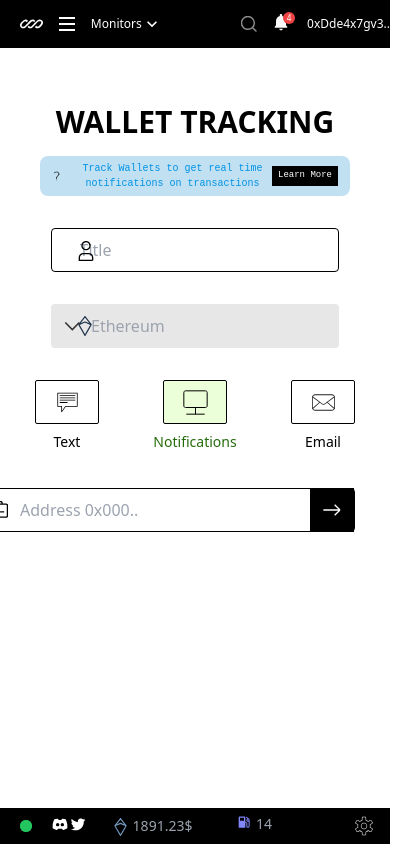
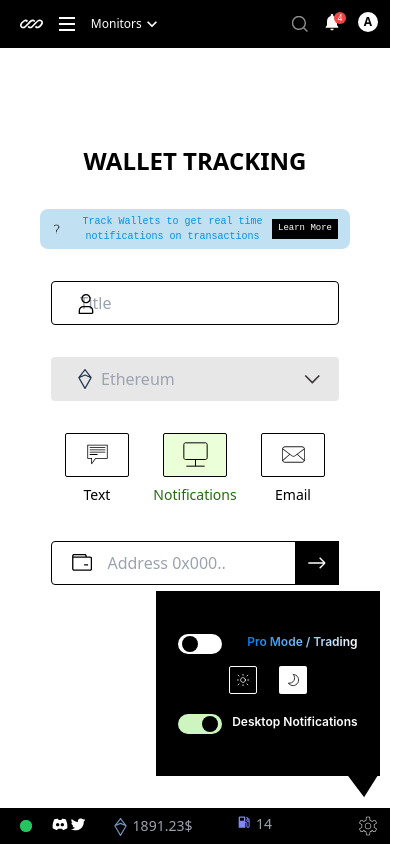
Before and after one commit to Aimun-Aziz/TokenMarketplace, a website built with Vite: page WalletTracking.html in a window 390 px wide. Shown: the whole page, 419 px wide, since content can reach past the window. Built offline with nearby package versions, Linux system fonts and the light colour scheme.

Commit message:
wallet and trackwallet pg updated (responsive)

```diff
--- a/Wallet.html
+++ b/Wallet.html
@@ -5,7 +5,7 @@
     <meta charset="UTF-8">
     <meta name="viewport" content="width=device-width, initial-scale=1.0">
     <link rel="stylesheet" href="/Css/tailwind.css">
-    <title>Track Wallet</title>
+    <title>Wallet</title>
 </head>
 
 <body>
@@ -63,8 +63,8 @@
                     4</div>
             </div>
 
-            <div class="address text-white text-xs flex justify-end items-center">
-                <p>0xDde4x7gv3..</p>
+            <div class="min-[320px]:w-5 min-[320px]:h-5 min-[320px]:mr-3 md:mr-0 md:w-7 md:h-7 bg-white rounded-full mt-3 text-black text-xs flex justify-center font-bold items-center">
+                <p>A</p>
             </div>
         </div>
         <!-- </div> -->
@@ -98,23 +98,25 @@
 
     <!-- -----Body------ -->
 
-    <div class="main flex flex-col w-full h-[90vh] justify-center items-center ">
+    <div class="main flex flex-col w-full h-[70vh] justify-center items-center ">
+
+        <!-- <div class="flex flex-col items-center h-[100%]"></div> -->
 
         <div>
-            <img class="w-64 h-44" src="/images/TractWallet/WalletAlert.svg" alt="">
+            <img class="min-[320px]:w-40 min-[320px]:h-36 md:w-64 md:h-44" src="/images/TractWallet/WalletAlert.svg" alt="">
         </div>
 
-        <div class="">
-            <span class="text-black font-extrabold text-4xl font-inter"> WALLET ALERTS</span>
+        <div class="mt-9">
+            <span class="text-black font-extrabold min-[320px]:text-2xl md:text-4xl font-inter"> WALLET ALERTS</span>
         </div>
 
         <div>
-            <p class="font-inter ">You are not currently tracking any wallets.</p>
+            <p class="font-inter min-[320px]:text-sm md:text-lg mt-6">You are not currently tracking any wallets.</p>
         </div>
 
-        <div class="button bg-black text-white flex justify-center items-center w-64 h-11 rounded-[4px]">
-            <img class="w-5 h-5 mx-2 mt-1" src="/images/TractWallet/plus.svg" alt="">
-            <span class="mx-1">Add Wallet To Watchlist</span>
+        <div class="button bg-black text-white mt-8 flex justify-center items-center min-[320px]:w-52 min-[320px]:h-9 md:w-64 md:h-11 rounded-[4px]">
+            <img class=" min-[320px]:w-4 min-[320px]:h-4  md:w-5 md:h-5 mx-2 mt-1" src="/images/TractWallet/plus.svg" alt="">
+            <span class="mx-1 min-[320px]:text-sm">Add Wallet To Watchlist</span>
         </div>
 
     </div>
--- a/WalletTracking.html
+++ b/WalletTracking.html
@@ -64,8 +64,8 @@
                     4</div>
             </div>
 
-            <div class="address text-white text-xs flex justify-end items-center">
-                <p>0xDde4x7gv3..</p>
+            <div class="min-[320px]:w-5 min-[320px]:h-5 min-[320px]:mr-3 md:mr-0 md:w-7 md:h-7 bg-white rounded-full mt-3 text-black text-xs flex justify-center font-bold items-center">
+                <p>A</p>
             </div>
         </div>
         <!-- </div> -->
@@ -74,45 +74,24 @@
 
     <!-- ---BODY---- -->
 
-    <div class="body flex flex-col justify-center items-center mt-14">
-        <div class="min-[320px]:text-3xl sm:text-4xl font-extrabold">
+    <div class="body flex flex-col justify-center items-center min-[320px]:h-[75vh] md:h-[65vh] lg:h-[83vh] ">
+        <div class="min-[320px]:text-2xl md:text-4xl font-extrabold">
             WALLET TRACKING
         </div>
 
-        <!-- <div class="bg-[#C1E1F3] rounded-lg min-[320px]:w-[426px] flex justify-center items-center font-pop mt-16 min-[320px]:h-9 md:h-10">
+         <div class="bg-[#C1E1F3] rounded-lg flex justify-start items-center min-[320px]:w-[310px] sm:w-[73%] md:w-[70%] lg:w-[50%] xl:w-[40%]  font-pop mt-8 h-10">
 
-            <div class="flex justify-between w-[100%]">
-            <div class="questionmark flex items-center">
-                <img class="w-4 h-3" src="/images/WalletTracking/_.svg" alt="">
+            <div class="exclamationmark min-[320px]:mx-3 sm:pl-3 flex items-center">
+                <img class=" min-[320px]:w-4 min-[320px]:h-4 md:w-5 md:h-5" src="/images/WalletTracking/_.svg" alt="">
             </div>
 
             <div class="text-[#0092E4]">
-                <p class="min-[320px]:text-[9px] md:text-sm flex justify-center items-center">
+                <p class=" min-[320px]:text-[10px] sm:text-[11px] md:text-sm text-center">
                     Track Wallets to get real time notifications on transactions
                 </p>
             </div>
 
-            <div class="btn ">
-                <span class="bg-black flex items-center justify-center min-[320px]:w-[78px] min-[320px]:h-5 md:w-24 md:h-5 text-white min-[320px]:text-[11px] md:text-sm">
-                    Learn More
-                </span>
-            </div>
-        </div>
-        </div> -->
-
-         <div class="bg-[#C1E1F3] rounded-lg flex justify-start items-center min-[320px]:w-[310px] sm:w-[75%] md:w-[70%] lg:w-[50%] xl:w-[40%]  font-pop mt-4 h-10">
-
-            <div class="exclamationmark min-[320px]:mx-3 sm:mx-4 flex items-center">
-                <img class=" min-[320px]:w-4  min-[320px]:h-4 sm:w-5 sm:h-5" src="/images/WalletTracking/_.svg" alt="">
-            </div>
-
-            <div class="text-[#0092E4]">
-                <p class=" min-[320px]:text-[10px] sm:text-sm text-center">
-                    Track Wallets to get real time notifications on transactions
-                </p>
-            </div>
-
-            <div class="btn mr-3">
+            <div class="btn min-[320px]:mr-3 sm:ml-4">
                 <span class="bg-black flex items-center justify-center min-[320px]:w-[66px] min-[320px]:h-5 md:w-24 md:h-5 text-white min-[320px]:text-[9px] md:text-sm">
                     Learn More
                 </span>
@@ -121,62 +100,65 @@
         </div>
 
         <div
-            class="border border-black border-solid rounded-[4px] flex min-[320px]:w-72 w-96 h-11 mt-8 justify-center items-center relative">
+            class="border border-black border-solid rounded-[4px] flex min-[320px]:w-72 sm:w-96 h-11 mt-8 justify-center items-center relative">
 
             <img class="w-5 h-5 absolute inset-0 mx-6 mt-3" src="/images/WalletTracking/person.svg" alt="">
 
-            <input class=" md:w-64 " type="text" placeholder="Title" />
+            <input class=" sm:w-64 " type="text" placeholder="Title" />
 
         </div>
 
         <div class="relative inline-block ">
             <div
-                class=" bg-[#E8E7E7] rounded-[4px] flex mx-20 min-[320px]:w-72 md:w-96 h-11 mt-8 justify-center items-center relative">
+                class=" bg-[#E8E7E7] rounded-[4px] flex min-[320px]:w-72 sm:w-96 h-11 mt-8 justify-center items-center relative">
 
                 <img class="w-5 h-5 absolute inset-0 mx-6 mt-3" src="/images/WalletTracking/eth.svg" alt="">
 
-                <input class="min-[320px]:w-52 md:w-64 bg-[#E8E7E7] " type="text" placeholder="Ethereum" />
+                <input class="min-[320px]:w-52 sm:w-64 bg-[#E8E7E7] min-[320px]:ml-5 sm:ml-0" type="text" placeholder="Ethereum" />
 
-                <img class="w-11 h-11 absolute inset-0 " src="/images/WalletTracking/arrow.svg" alt="">
+                <img class="w-11 h-11 absolute inset-0 min-[320px]:ml-60 sm:ml-[335px]" src="/images/WalletTracking/arrow.svg" alt="">
 
             </div>
 
-            <div class="dropdown flex justify-center rounded-[4px]  text-sm">
+            <div class="dropdown flex justify-center rounded-[4px] text-sm">
+                <div class="flex justify-between min-[320px]:w-[260px]">
                 <div
-                    class="border border-black border-solid rounded-sm w-16 h-11 mt-8 mx-8 flex flex-col justify-center items-center ">
+                    class="border border-black border-solid rounded-sm w-16 h-11 mt-8 flex flex-col justify-center items-center ">
 
-                    <img class="fixed" src="/images/WalletTracking/chat.svg" alt="">
+                    <img class="absolute" src="/images/WalletTracking/chat.svg" alt="">
                     <p class="mt-20">Text</p>
                 </div>
 
 
                 <div
-                    class="border border-black border-solid rounded-sm w-16 h-11 mt-8 mx-8 flex flex-col justify-center items-center bg-[#EBFFD8] ">
+                    class="border border-black border-solid rounded-sm w-16 h-11 mt-8 flex flex-col justify-center items-center bg-[#EBFFD8] ">
 
-                    <img class="fixed" src="/images/WalletTracking/notification-pc.svg" alt="">
+                    <img class="absolute" src="/images/WalletTracking/notification-pc.svg" alt="">
 
                     <p class="mt-20 text-[#246C0A]">Notifications</p>
 
                 </div>
 
                 <div
-                    class="border border-black border-solid rounded-sm w-16 h-11 mt-8 mx-8 flex flex-col justify-center items-center ">
+                    class="border border-black border-solid rounded-sm w-16 h-11 mt-8 flex flex-col justify-center items-center ">
 
-                    <img class="fixed" src="/images/WalletTracking/email.svg" alt="">
+                    <img class="absolute" src="/images/WalletTracking/email.svg" alt="">
 
                     <p class="mt-20">Email</p>
 
                 </div>
             </div>
+            </div>
 
             <div
-                class="border border-black border-solid rounded-[4px] w-96 h-11 mt-16 flex justify-center items-center relative ">
+                class="border border-black border-solid rounded-[4px] min-[320px]:w-72 sm:w-96 h-11 mt-16 flex justify-center items-center relative ">
 
-                <img class="w-5 h-5 absolute inset-0 mx-4 mt-3" src="/images/WalletTracking/address.svg" alt="">
+                <div class="flex justify-between min-[320px]:w-[85%] sm:w-[89%]">
+                <img class=" min-[320px]:ml-5 w-5 h-5 absolute inset-0 mt-3 " src="/images/WalletTracking/address.svg" alt="">
 
-                <input class="w-64 mx-12" type="text" placeholder="Address 0x000.." />
-
-                <div class="flex justify-items-end">
+                <input class="min-[320px]:w-[200px] min-[320px]:ml-14 sm:w-64" type="text" placeholder="Address 0x000.." />
+            </div>
+                <div class="flex justify-end">
                     <div class="w-11 h-11 flex items-center justify-center bg-black">
                         <div class="arrow">
                             <img class="w-5 h-6" src="/images/WalletTracking/address-arrow.svg" alt="">
@@ -186,19 +168,22 @@
 
             </div>
 
-
         </div>
 
-            <!-- <div
-                class="bg-black md:w-56 lg:w-60 xl:w-64 absolute top-[62%] md:top-[69%] md:left-[75%] lg:left-[76%] lg:top-[69%] xl:top-[69%] xl:left-[81%] h-44 text-white font-inter text-xs flex flex-col justify-center items-center">
+          <div
+                class="bg-black  min-[320px]:top-[68%] min-[320px]:left-[38%] min-[360px]:left-[35%] min-[360px]:top-[70%] min-[375px]:left-[38%] min-[375px]:top-[69%] min-[390px]:top-[70%] min-[390px]:left-[40%] min-[412px]:top-[71%] min-[412px]:left-[44%] min-[414px]:top-[71%] min-[414px]:left-[45%] sm:left-[61%] sm:top-[82%]
+                min-[540px]:top-[69%] min-[540px]:left-[57%] min-[768px]:top-[76%] min-[768px]:left-[68%] min-[820px]:top-[79%] min-[820px]:left-[70%] min-[912px]:top-[82%] min-[912px]:left-[73%] lg:left-[76%] lg:top-[60%] xl:left-[79%] xl:top-[70%]
 
-                <div class="flex justify-between w-[80%]">
+
+                min-[320px]:w-56 min-[320px]:h-[22%] sm:w-[245px] sm:h-[13%] md:w-60 lg:w-60 xl:w-64 md:h-44 absolute   text-white font-inter text-xs flex flex-col justify-center items-center">
+
+                <div class="flex justify-between min-[320px]:w-[80%] md:w-[80%] ">
 
                 <div
-                    class="toggle w-7 h-2 md:w-8 md:h-3 lg:w-11 lg:h-5 rounded-xl flex mx-5 bg-white">
+                    class="toggle w-11 h-5 rounded-xl flex  justify-start bg-white">
 
                     <div
-                        class="toggle w-7 h-2 md:w-8 md:h-3 lg:py-2 lg:w-4 lg:h-[1px] mx-1 mt-0.5 rounded-lg bg-black">
+                        class="toggle py-2 w-4 h-[1px] mx-1 mt-0.5 rounded-lg bg-black">
                     </div>
 
                 </div>
@@ -206,25 +191,25 @@
                 <div class="bg-gradient-to-r from-[#007AEA] to-[#FFFFFF] text-transparent bg-clip-text font-semibold font-inter">Pro Mode / Trading</div>
             </div>
 
-            <div class="flex justify-between w-[28%] mt-5 mb-5">
-                <div class="border border-white border-solid w-6 h-6 rounded-sm flex justify-center items-center">
+            <div class="flex justify-between min-[320px]:w-[35%] md:w-[28%] mt-3 mb-5">
+                <div class="border border-white border-solid w-7 h-7 rounded-sm flex justify-center items-center">
                     <img class="w-3 h-3" src="/images/settings popup/lightmode.svg" alt="">
 
                 </div>
 
-                <div class="bg-white w-6 h-6 rounded-sm flex justify-center items-center">
+                <div class="bg-white w-7 h-7 rounded-sm flex justify-center items-center">
                     <img class="w-3 h-3" src="/images/settings popup/darkmode.svg" alt="">
 
                 </div>
             </div>
 
-            <div  class="flex justify-between w-[81%]">
+            <div  class="flex justify-between min-[320px]:w-[80%] md:w-[80%]">
 
                 <div
-                    class="toggle w-7 h-2 md:w-8 md:h-3 lg:w-11 lg:h-5 rounded-xl flex justify-end mx-4  bg-[#CEF5C0]">
+                    class="toggle w-11 h-5 rounded-xl flex justify-end bg-[#CEF5C0]">
 
                     <div
-                        class="toggle w-7 h-2 md:w-8 md:h-3 lg:py-2 lg:w-4 lg:h-[1px] mx-1 mt-0.5 rounded-lg bg-black">
+                        class="toggle py-2 w-4 h-[1px] mx-1 mt-0.5 rounded-lg bg-black">
                     </div>
 
                 </div>
@@ -233,9 +218,11 @@
             </div>
 
 
-            </div> -->
+            </div>
 
-        <!-- <img class="absolute left-[93%] top-[90%] h-9" src="/images/Table-icons/Polygon footer.svg" alt=""> -->
+        <img class="absolute min-[320px]:left-[88%] min-[320px]:top-[89%] min-[360px]:top-[91%] min-[375px]:top-[90%] min-[390px]:top-[91%] min-[390px]:left-[89%] min-[412px]:top-[92%] min-[412px]:left-[90%] min-[414px]:left-[90%]  min-[414px]:top-[92%] min-[540px]:top-[90%] min-[540px]:left-[92%] sm:left-[92%] sm:top-[94%] min-[768px]:top-[92%] min-[820px]:top-[93%] min-[912px]:left-[94%] min-[912px]:top-[94%] lg:top-[87%] lg:left-[95%] xl:left-[95%] xl:top-[90%]
+
+        min-[320px]:w-8 min-[320px]:h-9 sm:w-11 sm:h-11 " src="/images/Table-icons/Polygon footer.svg" alt="">
 
     </div>
 
@@ -279,7 +266,7 @@
             </div>
         </div>
 
-        <div class=" mx-4 w-[100%] flex justify-end">
+        <div class="min-[320px]:mr-3 md:mr-4 xl:mr-7 w-[100%] flex justify-end">
             <div>
                 <img class="mt-2 w-5 h-5" src="/images/Footer-Icons/SETTINGS.svg" alt="">
             </div>
--- a/index.html
+++ b/index.html
@@ -74,8 +74,8 @@
                     4</div>
             </div>
 
-            <div class="address text-white text-xs flex justify-end items-center">
-                <p>0xDde4x7gv3..</p>
+            <div class="min-[320px]:w-5 min-[320px]:h-5 min-[320px]:mr-3 md:mr-0 md:w-7 md:h-7 bg-white rounded-full mt-3 text-black text-xs flex justify-center font-bold items-center">
+                <p>A</p>
             </div>
         </div>
         <!-- </div> -->
```
